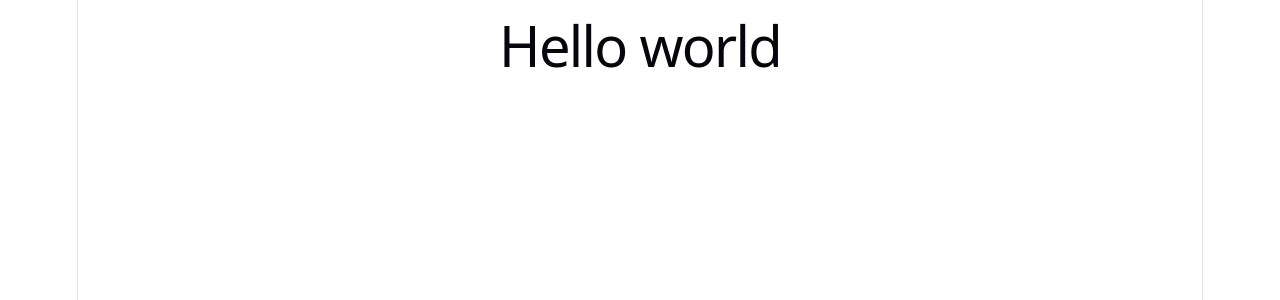
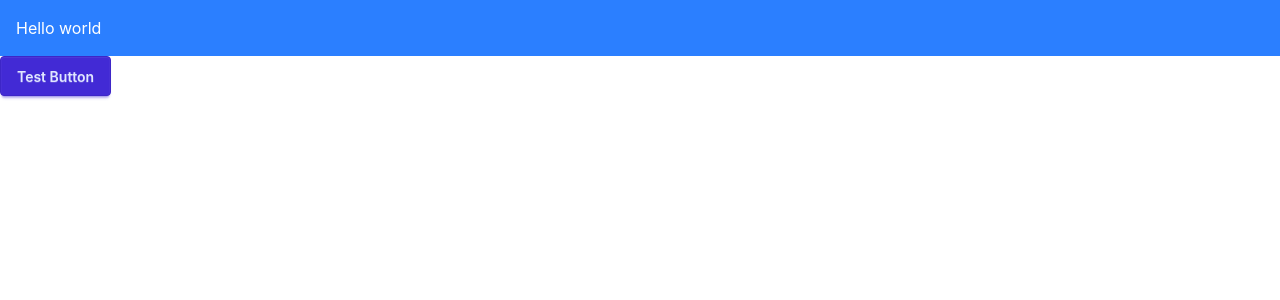
Before and after one commit to Anu1606-dev/DevTinder-Frontend, a React (Vite) app: page / in a window 1280 px wide. Shown: the top 300 px of the page. Built offline with nearby package versions, Linux system fonts and the light colour scheme.

Commit message:
test commit

```diff
--- a/package.json
+++ b/package.json
@@ -10,8 +10,11 @@
     "preview": "vite preview"
   },
   "dependencies": {
+    "@tailwindcss/vite": "^4.3.3",
+    "daisyui": "^5.7.22",
     "react": "^19.2.8",
-    "react-dom": "^19.2.8"
+    "react-dom": "^19.2.8",
+    "tailwindcss": "^4.3.3"
   },
   "devDependencies": {
     "@eslint/js": "^10.0.1",
--- a/src/App.jsx
+++ b/src/App.jsx
@@ -2,7 +2,8 @@ function App() {
 
   return (
     <>
-          <h1>Hello world</h1>
+      <h1 className="bg-blue-500 text-white p-4">Hello world</h1>
+      <button className="btn btn-primary">Test Button</button>
     </>
   )
 };
--- a/src/index.css
+++ b/src/index.css
@@ -1,111 +1,4 @@
-:root {
-  --text: #6b6375;
-  --text-h: #08060d;
-  --bg: #fff;
-  --border: #e5e4e7;
-  --code-bg: #f4f3ec;
-  --accent: #aa3bff;
-  --accent-bg: rgba(170, 59, 255, 0.1);
-  --accent-border: rgba(170, 59, 255, 0.5);
-  --social-bg: rgba(244, 243, 236, 0.5);
-  --shadow:
-    rgba(0, 0, 0, 0.1) 0 10px 15px -3px, rgba(0, 0, 0, 0.05) 0 4px 6px -2px;
-
-  --sans: system-ui, 'Segoe UI', Roboto, sans-serif;
-  --heading: system-ui, 'Segoe UI', Roboto, sans-serif;
-  --mono: ui-monospace, Consolas, monospace;
-
-  font: 18px/145% var(--sans);
-  letter-spacing: 0.18px;
-  color-scheme: light dark;
-  color: var(--text);
-  background: var(--bg);
-  font-synthesis: none;
-  text-rendering: optimizeLegibility;
-  -webkit-font-smoothing: antialiased;
-  -moz-osx-font-smoothing: grayscale;
-
-  @media (max-width: 1024px) {
-    font-size: 16px;
-  }
+@import "tailwindcss";
+@plugin "daisyui" {
+  themes: light --default, dark --prefersdark, cupcake;
 }
-
-@media (prefers-color-scheme: dark) {
-  :root {
-    --text: #9ca3af;
-    --text-h: #f3f4f6;
-    --bg: #16171d;
-    --border: #2e303a;
-    --code-bg: #1f2028;
-    --accent: #c084fc;
-    --accent-bg: rgba(192, 132, 252, 0.15);
-    --accent-border: rgba(192, 132, 252, 0.5);
-    --social-bg: rgba(47, 48, 58, 0.5);
-    --shadow:
-      rgba(0, 0, 0, 0.4) 0 10px 15px -3px, rgba(0, 0, 0, 0.25) 0 4px 6px -2px;
-  }
-
-  #social .button-icon {
-    filter: invert(1) brightness(2);
-  }
-}
-
-body {
-  margin: 0;
-}
-
-#root {
-  width: 1126px;
-  max-width: 100%;
-  margin: 0 auto;
-  text-align: center;
-  border-inline: 1px solid var(--border);
-  min-height: 100svh;
-  display: flex;
-  flex-direction: column;
-  box-sizing: border-box;
-}
-
-h1,
-h2 {
-  font-family: var(--heading);
-  font-weight: 500;
-  color: var(--text-h);
-}
-
-h1 {
-  font-size: 56px;
-  letter-spacing: -1.68px;
-  margin: 32px 0;
-  @media (max-width: 1024px) {
-    font-size: 36px;
-    margin: 20px 0;
-  }
-}
-h2 {
-  font-size: 24px;
-  line-height: 118%;
-  letter-spacing: -0.24px;
-  margin: 0 0 8px;
-  @media (max-width: 1024px) {
-    font-size: 20px;
-  }
-}
-p {
-  margin: 0;
-}
-
-code,
-.counter {
-  font-family: var(--mono);
-  display: inline-flex;
-  border-radius: 4px;
-  color: var(--text-h);
-}
-
-code {
-  font-size: 15px;
-  line-height: 135%;
-  padding: 4px 8px;
-  background: var(--code-bg);
-}
--- a/vite.config.js
+++ b/vite.config.js
@@ -1,7 +1,11 @@
 import react from '@vitejs/plugin-react'
 import { defineConfig } from 'vite'
+import tailwindcss from '@tailwindcss/vite'
 
 // https://vite.dev/config/
 export default defineConfig({
-  plugins: [react()],
+  plugins: [
+    react(),
+    tailwindcss()
+  ]
 })
```
Also changed, not shown: 1 other file (tests, documents, lock files or other folders).
